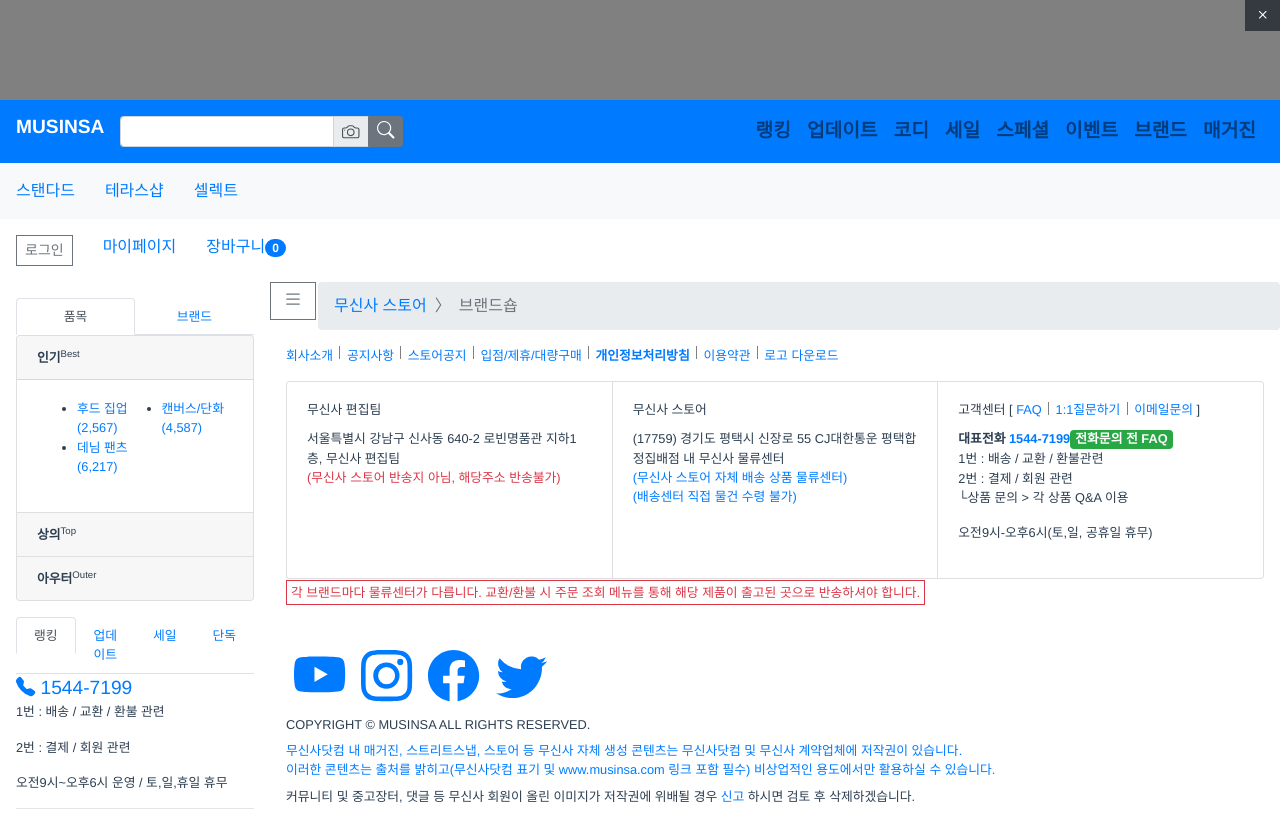
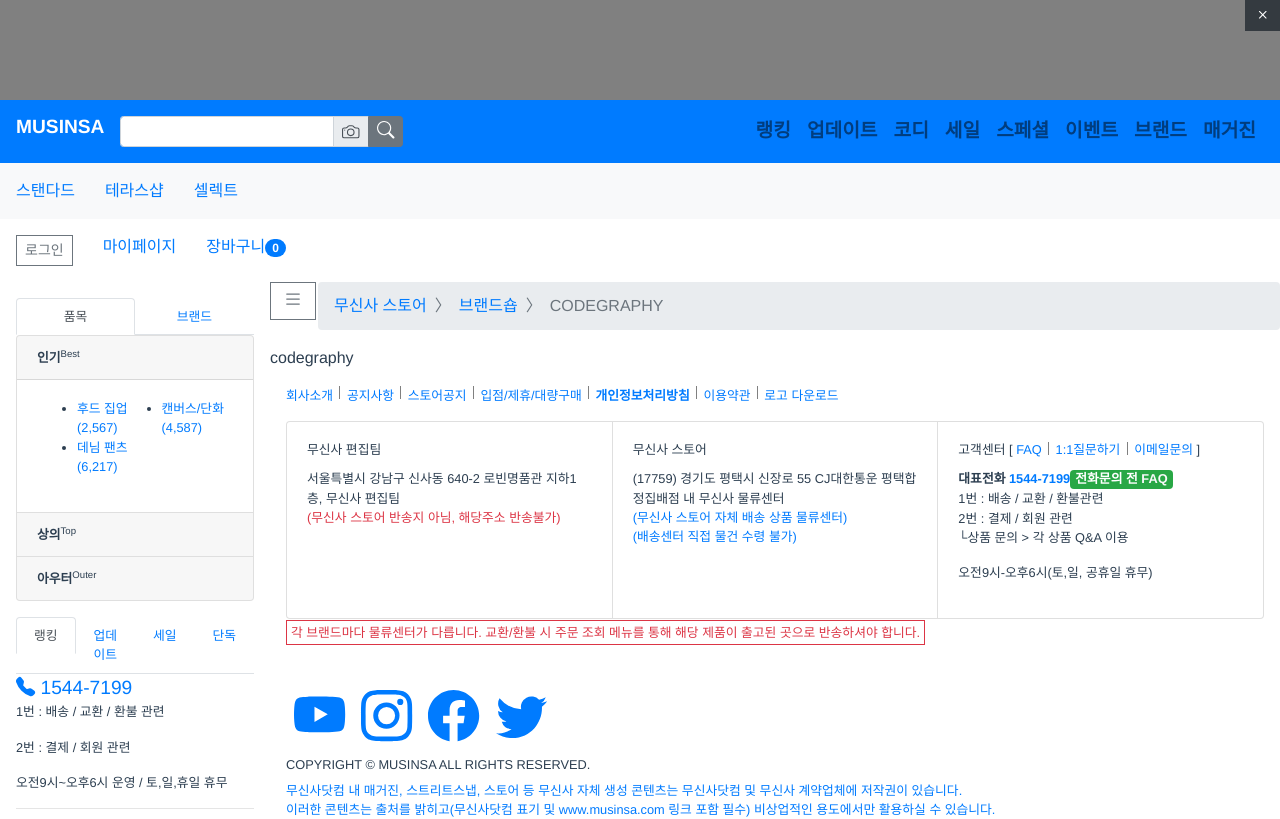
Before and after one commit to Vrisel/mss_a11y, a Nuxt app: page /brand/codegraphy in a window 1280 px wide. Shown: the top 819 px of the page. Built offline with nearby package versions, Linux system fonts and the light colour scheme.

Commit message:
'/brand/_id' 페이지 마련

```diff
--- /dev/null
+++ b/pages/brand/_id.vue
@@ -0,0 +1,11 @@
+<template>
+  <div>
+    {{ $route.params.id }}
+  </div>
+</template>
+
+<script>
+export default {};
+</script>
+
+<style scoped></style>
```
